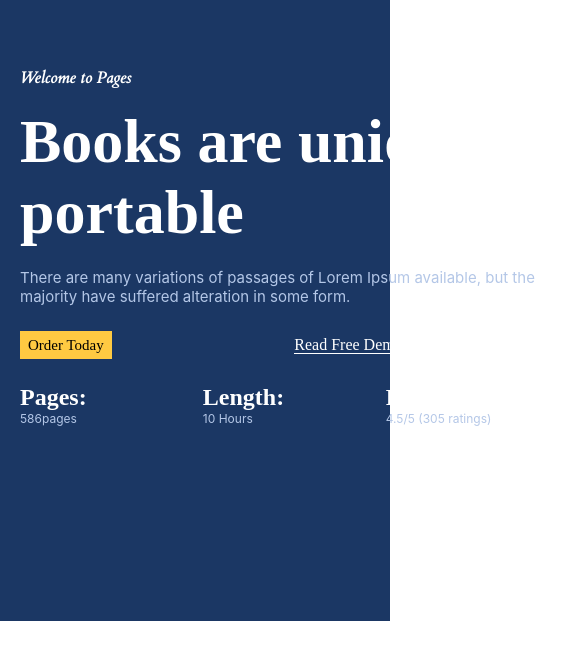
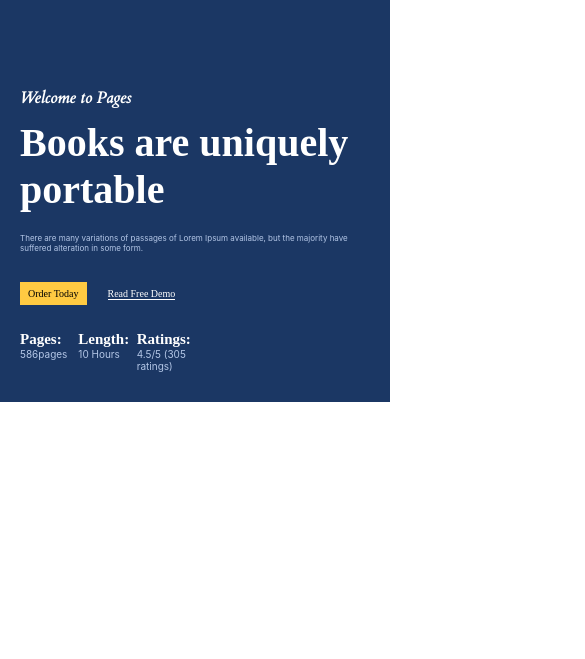
Before and after one commit to grfatima/website, a plain HTML site: page index.html in a window 390 px wide. Shown: the part 73-732 px from the top of the page, 585 px wide, since content can reach past the window. Drawn offline with Linux system fonts and the light colour scheme; a web font is replaced by a local one.

Commit message:
responsive

```diff
--- a/css/responsive.css
+++ b/css/responsive.css
@@ -7,6 +7,17 @@
 @media (max-width: 1200px) {
   .container {
     max-width: 960px;
+  }
+
+  .title {
+    h2 {
+      font-size: 50px;
+    }
+
+    p {
+      width: 65vh;
+      font-size: 13px;
+    }
   }
 }
 
@@ -23,6 +34,42 @@
     display: flex;
     justify-content: space-between;
   }
+
+  .title {
+    padding-top: 130px;
+
+    h2 {
+      width: 50vh;
+      font-size: 40px;
+    }
+
+    p {
+      width: 55vh;
+      font-size: 10px;
+    }
+  }
+
+  .buttonRight {
+    .button a {
+      font-size: 10px;
+    }
+
+    .right a {
+      font-size: 10px;
+    }
+  }
+
+  .sectionEnd {
+    h2 {
+      font-size: 15px;
+    }
+
+    p {
+      font-size: 10px;
+      font-family: inter;
+      color: #b4c7e7;
+    }
+  }
 }
 
 @media (max-width: 768px) {
@@ -33,6 +80,39 @@
   .links a {
     display: none;
   }
+
+  .title {
+    padding-top: 90px;
+
+    h2 {
+      width: 50vh;
+      font-size: 30px;
+    }
+
+    p {
+      width: 40vh;
+      font-size: 8px;
+    }
+  }
+
+  .descriptionImg {
+    gap: 90px;
+    display: flex;
+    align-items: center;
+    justify-content: space-between;
+  }
+
+  .description {
+    width: 50%;
+  }
+
+  .img {
+    width: 30%;
+  }
+
+  .img img {
+    width: 40vh;
+  }
 }
 
 @media (max-width: 576px) {
@@ -40,4 +120,12 @@
     max-width: 100%;
     padding: 0 20px;
   }
+
+  .title h2 {
+    font-size: 40px;
+  }
+
+  .img {
+    display: none;
+  }
 }
--- a/css/style.css
+++ b/css/style.css
@@ -97,19 +97,29 @@ nav {
 
 .descriptionImg {
   gap: 100px;
-  display: grid;
+  display: flex;
+  align-items: center;
   justify-content: space-between;
-  grid-template-columns: repeat(2, 1fr);
+}
 
-  img {
-    width: 50vh;
-    padding-top: 50px;
-  }
+.description {
+  width: 50%;
+}
+
+.img {
+  width: 50%;
+  display: flex;
+  justify-content: flex-end;
+}
+
+.img img {
+  width: 50vh;
+  object-fit: contain;
 }
 
 .title {
   color: white;
-  padding-top: 70px;
+  padding-top: 120px;
 
   h4 {
     font-family: cardo-italic;
@@ -117,7 +127,7 @@ nav {
 
   h2 {
     font-size: 62px;
-    margin-top: 17px;
+    margin-top: 10px;
     font-family: cardo;
   }
 
@@ -163,5 +173,6 @@ nav {
     font-size: 12px;
     font-family: inter;
     color: #b4c7e7;
+    padding-bottom: 30px;
   }
 }
```
